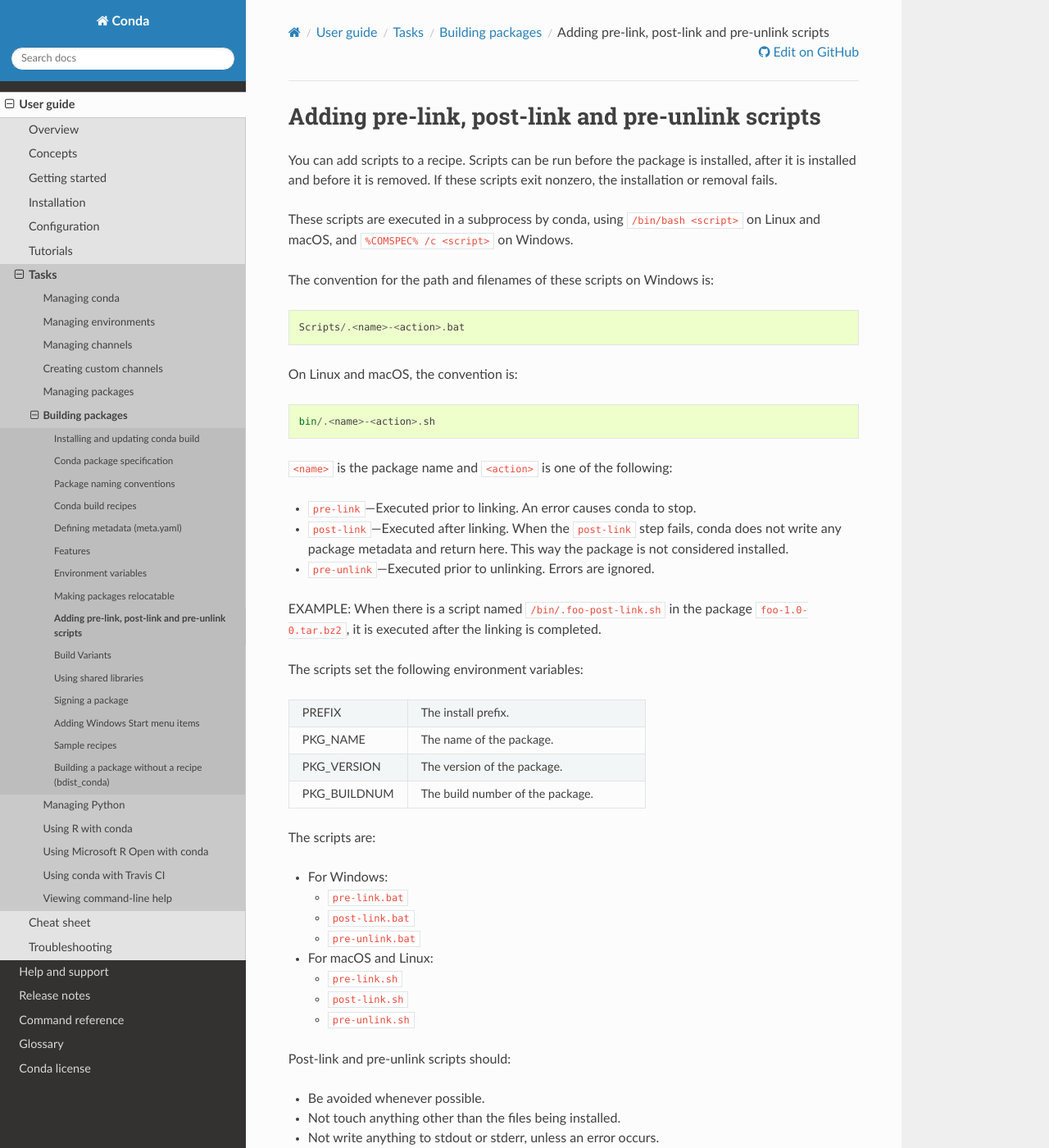
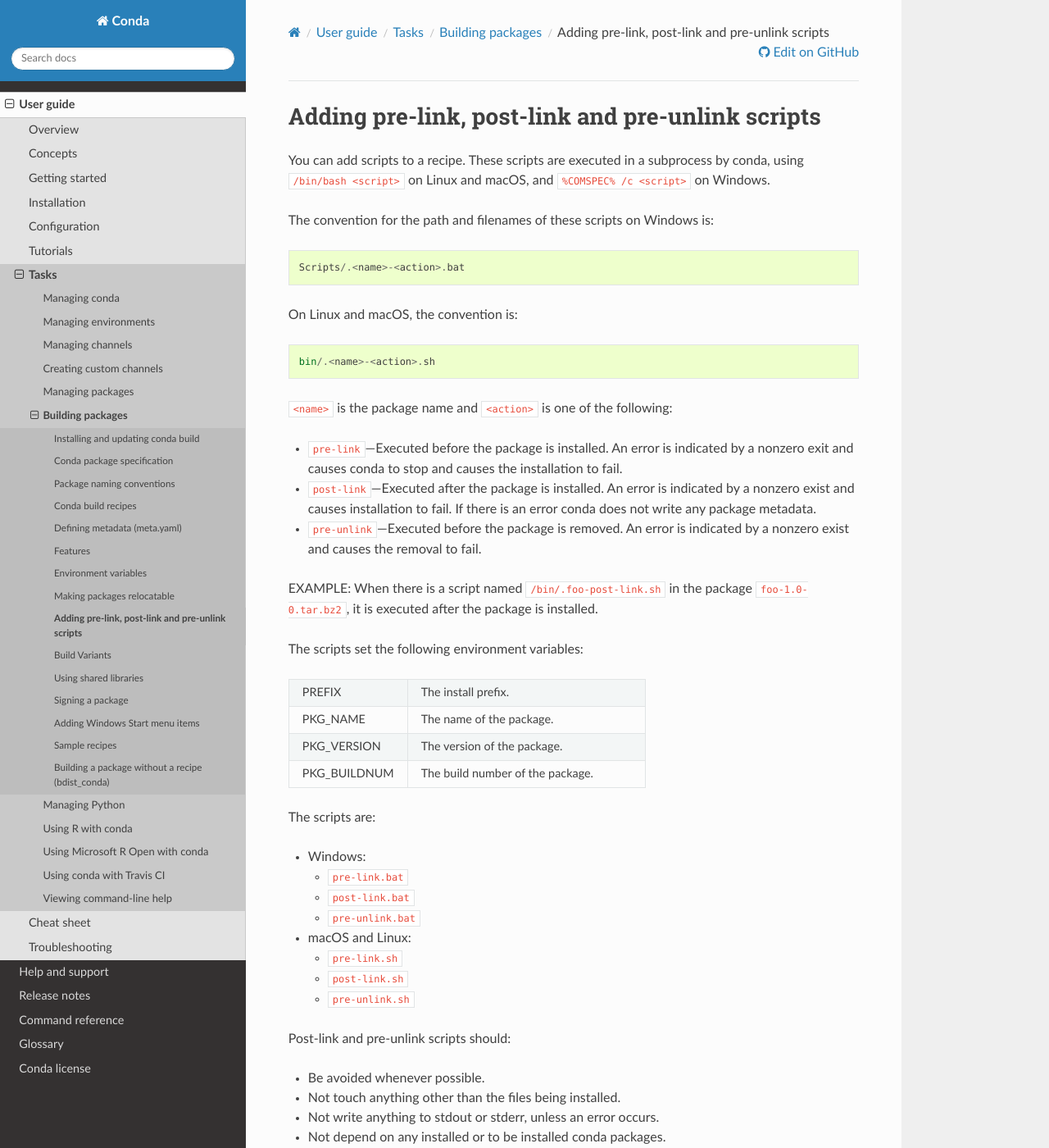
Before and after one commit to conda/conda-docs, a Sphinx documentation site: the page built from docs/source/user-guide/tasks/build-packages/add-scripts.rst, in a window 1280 px wide and 1400 px high. Shown: the whole window at 82% size. Built offline with Sphinx 7.4.7 and the Read the Docs theme 2.0.0, drawn with Linux system fonts in a browser that asks for light colours.

Commit message:
update add-scripts file
update add-scripts file

```diff
--- a/docs/source/user-guide/tasks/build-packages/add-scripts.rst
+++ b/docs/source/user-guide/tasks/build-packages/add-scripts.rst
@@ -4,17 +4,11 @@
 
 .. TODO: Add post-unlink
 
-You can add scripts to a recipe. Scripts can be run before the
-package is installed, after it is installed and before it is
-removed. If these scripts exit nonzero, the installation or
-removal fails.
+You can add scripts to a recipe. These scripts are executed in a subprocess by
+conda, using ``/bin/bash <script>`` on Linux and macOS, and
+``%COMSPEC% /c <script>`` on Windows.
 
-These scripts are executed in a subprocess by conda, using
-``/bin/bash <script>`` on Linux and macOS, and ``%COMSPEC% /c <script>``
-on Windows.
-
-The convention for the path and filenames of these scripts on
-Windows is::
+The convention for the path and filenames of these scripts on Windows is::
 
   Scripts/.<name>-<action>.bat
 
@@ -22,22 +16,19 @@
 
   bin/.<name>-<action>.sh
 
-``<name>`` is the package name and ``<action>`` is one of the
-following:
+``<name>`` is the package name and ``<action>`` is one of the following:
 
-* ``pre-link``---Executed prior to linking. An error causes conda
-  to stop.
+* ``pre-link``---Executed before the package is installed. An error is
+  indicated by a nonzero exit and causes conda to stop and causes the
+  installation to fail.
+* ``post-link``---Executed after the package is installed. An error is
+  indicated by a nonzero exist and causes installation to fail. If there is an
+  error conda does not write any package metadata.
+* ``pre-unlink``---Executed before the package is removed. An error is
+  indicated by a nonzero exist and causes the removal to fail.
 
-* ``post-link``---Executed after linking. When the ``post-link``
-  step fails, conda does not write any package metadata and
-  return here.  This way the package is not considered installed.
-
-* ``pre-unlink``---Executed prior to unlinking. Errors are
-  ignored.
-
-EXAMPLE: When there is a script named ``/bin/.foo-post-link.sh``
-in the package ``foo-1.0-0.tar.bz2``, it is executed after the
-linking is completed.
+EXAMPLE: When there is a script named ``/bin/.foo-post-link.sh`` in the package
+``foo-1.0-0.tar.bz2``, it is executed after the package is installed.
 
 The scripts set the following environment variables:
 
@@ -55,20 +46,16 @@
 
 The scripts are:
 
-* For Windows:
+* Windows:
 
   * ``pre-link.bat``
-
   * ``post-link.bat``
-
   * ``pre-unlink.bat``
 
-* For macOS and Linux:
+* macOS and Linux:
 
   * ``pre-link.sh``
-
   * ``post-link.sh``
-
   * ``pre-unlink.sh``
 
 Post-link and pre-unlink scripts should:
@@ -77,9 +64,8 @@
 * Not touch anything other than the files being installed.
 * Not write anything to stdout or stderr, unless an error occurs.
 * Not depend on any installed or to be installed conda packages.
-* Depend only on simple system tools such as ``rm``, ``cp``,
-  ``mv`` and ``ln``.
+* Depend only on simple system tools such as ``rm``, ``cp``, ``mv`` and ``ln``.
 
-The scripts should not write to stdout or stderr unless an error
-occurs, but they may write to ``$PREFIX/.messages.txt``, which is
-shown after conda completes all actions.
+The scripts should not write to stdout or stderr unless an error occurs, but
+they may write to ``$PREFIX/.messages.txt``, which is shown after conda
+completes all actions.
```
